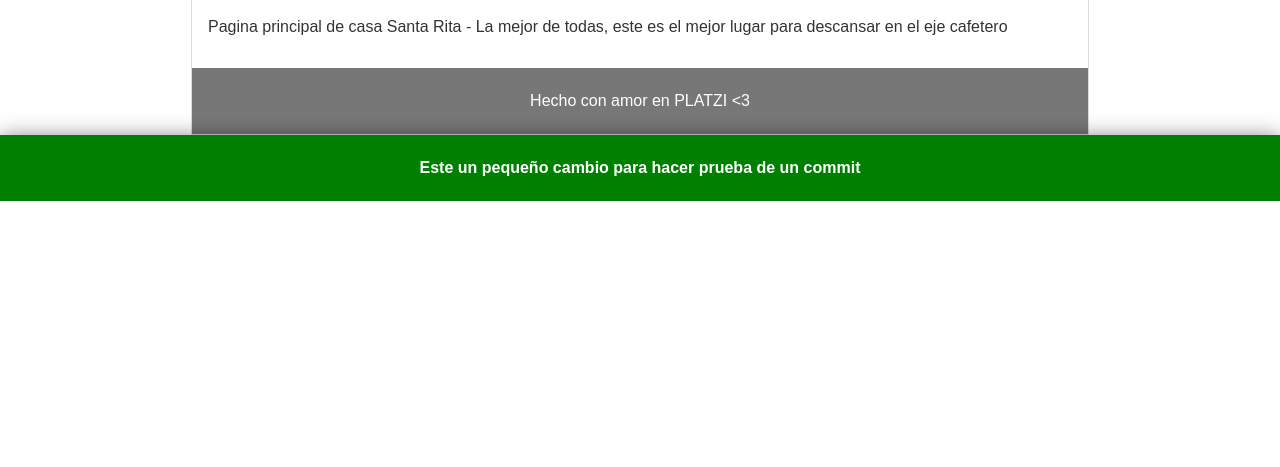
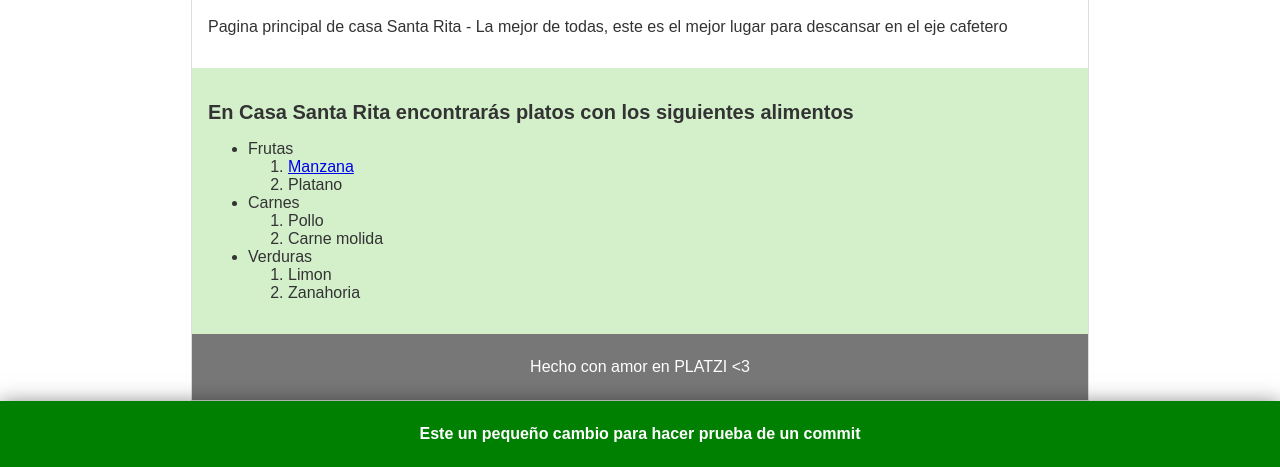
Before and after one commit to MauricioJCarrillo/casa-hotel-santa-rita-website, a plain HTML site: page landingpage.html in a window 1280 px wide. Shown: the part 863-1330 px from the top of the page. Before the commit the page ends 1064 px from the top, so only its background shows below. Drawn offline with Linux system fonts and the light colour scheme.

Commit message:
Aprendizaje con ejercicios de lista ordenadas y no ordenadas

```diff
--- a/css/estilos.css
+++ b/css/estilos.css
@@ -71,3 +71,10 @@ header #tagline
     background: white;
     padding: 1em;
 }
+
+#lista_de_verduras
+{
+    background: rgb(211, 240, 203);
+    padding: 1em;
+    margin: 0 auto;
+}
--- a/landingpage.html
+++ b/landingpage.html
@@ -25,6 +25,26 @@
 			<p><img src="https://i.ytimg.com/vi/OPo2NCUEMQo/maxresdefault.jpg" width="100%" /></p>
 			<p>Pagina principal de casa Santa Rita - La mejor de todas, este es el mejor lugar para descansar en el eje cafetero</p>
 		</section>
+		<section id="lista_de_verduras">
+			<h1>En Casa Santa Rita encontrarás platos con los siguientes alimentos</h1>
+			<ul>
+				<li>Frutas</li>
+					<ol>
+						<li><a href="https://www.pequerecetas.com/receta/manzana-18-recetas/">Manzana</a></li>
+						<li>Platano</li>
+					</ol>
+				<li>Carnes</li>
+					<ol>
+						<li>Pollo</li>
+						<li>Carne molida</li>
+					</ol>
+				<li>Verduras</li>
+					<ol>
+						<li>Limon</li>
+						<li>Zanahoria</li>
+					</ol>
+			</ul>
+		</section>
 		<section id="mensaje">
 			<p>Hecho con amor en PLATZI <3</p>
 		</section>
```
